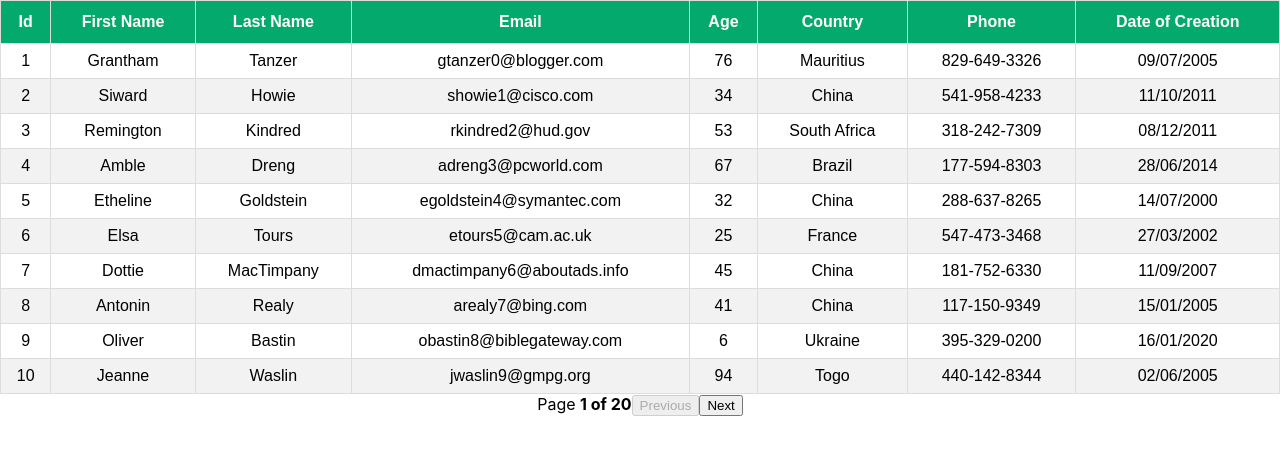
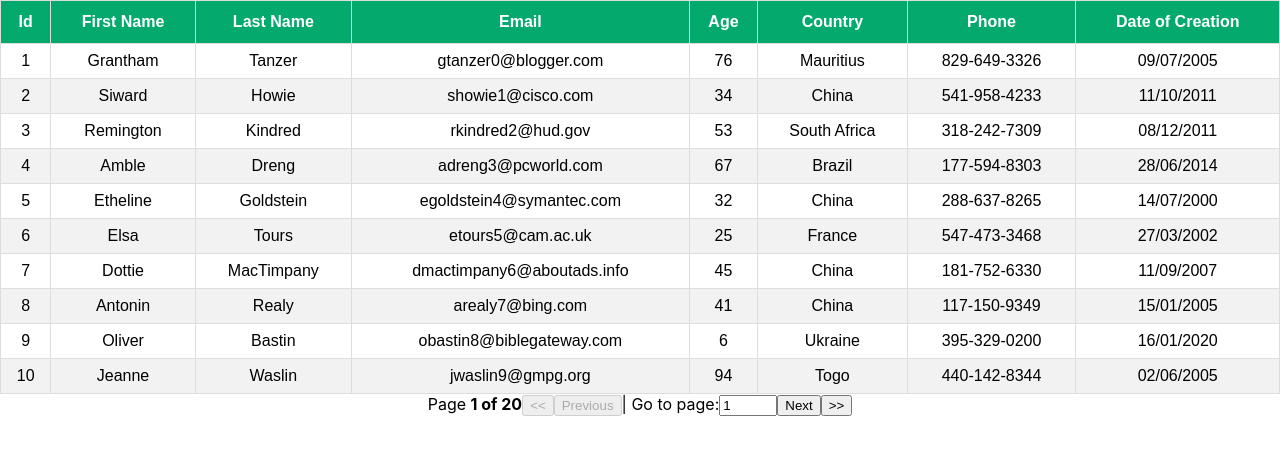
Before and after one commit to aziemp66/React-Table, a React (Vite) app: page / in a window 1280 px wide. Shown: the top 454 px of the page. Built offline with nearby package versions, Linux system fonts and the light colour scheme.

Commit message:
Implemented Goto Pagination

```diff
--- a/src/components/AllTabels.jsx
+++ b/src/components/AllTabels.jsx
@@ -466,6 +466,8 @@ export const PaginationTable = () => {
 		canNextPage,
 		canPreviousPage,
 		pageOptions,
+		gotoPage,
+		pageCount,
 		state,
 	} = useTable(
 		{
@@ -520,6 +522,10 @@ export const PaginationTable = () => {
 					</strong>
 				</span>
 				<button
+					onClick={() => goToPage(0)}
+					disabled={!canPreviousPage}
+				>{`<<`}</button>
+				<button
 					onClick={() => {
 						previousPage();
 					}}
@@ -527,6 +533,23 @@ export const PaginationTable = () => {
 				>
 					Previous
 				</button>
+				<span>
+					| Go to page:
+					<input
+						type="number"
+						name="pageIndex"
+						id="pageIndex"
+						defaultValue={pageIndex + 1}
+						onChange={(e) => {
+							console.log(e.target.value);
+							const pageNumber = e.target.value
+								? Number(e.target.value) - 1
+								: 0;
+							gotoPage(pageNumber);
+						}}
+						style={{ width: "50px" }}
+					/>
+				</span>
 				<button
 					onClick={() => {
 						nextPage();
@@ -535,6 +558,14 @@ export const PaginationTable = () => {
 				>
 					Next
 				</button>
+				<button
+					onClick={() => {
+						goToPage(pageCount - 1);
+					}}
+					disabled={!canNextPage}
+				>
+					{`>>`}
+				</button>
 			</div>
 		</>
 	);
```
